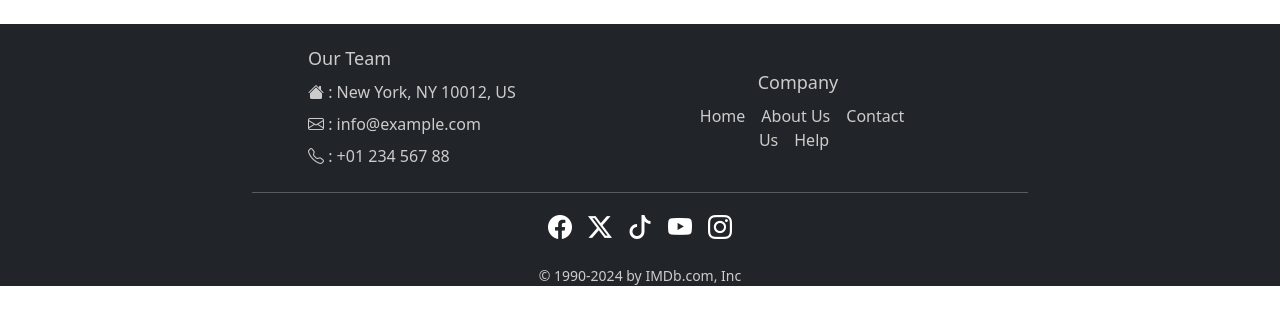
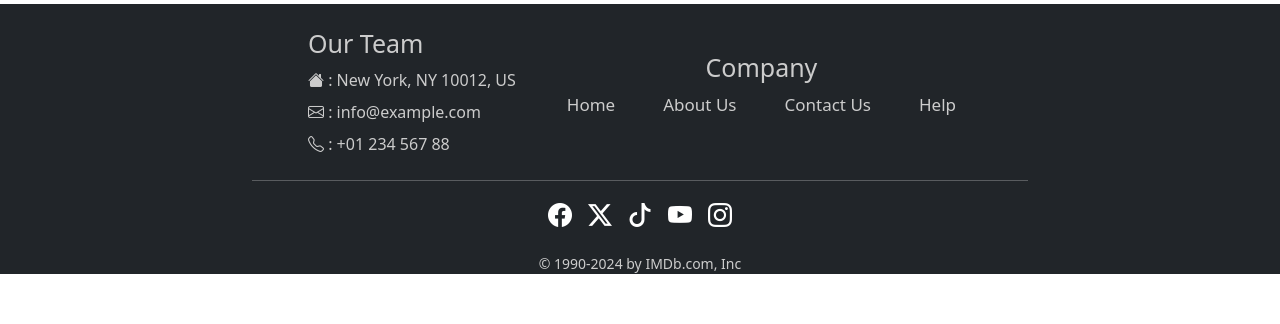
Before and after one commit to tupthe160952/IMDb, a React (Vite) app in the folder IMDB/frontend/: page /footer in a window 1280 px wide. Shown: the top 324 px of the page. Built offline with nearby package versions, Linux system fonts and the light colour scheme.

Commit message:
fix footer

```diff
--- a/IMDB/frontend/src/components/Footer.tsx
+++ b/IMDB/frontend/src/components/Footer.tsx
@@ -4,7 +4,7 @@ import "../styles/footer.css";
 import "bootstrap-icons/font/bootstrap-icons.css";
 const Footer: React.FC = () => {
     return (
-        <footer className="footer mt-4 bg-dark text-white py-10">
+        <footer className="footer bg-dark text-white py-10 mt-1">
             <div className="container mx-auto text-center md:text-left">
                 <div className=" items-center ">
 
@@ -19,18 +19,18 @@ const Footer: React.FC = () => {
                         </a>
                     </div>
 
-                    <div className="my-3 mt-5 mx-5 footer-section">
+                    <div className="my-3 mt-5 mx-2 footer-section">
                         <h3 style={{ color: '#ccc'}}>Company</h3>
-                        <a href="/" className="footer-link mx-2">
+                        <a href="/" className="footer-link mx-4">
                             Home
                         </a>
-                        <a href="#" className="footer-link mx-2">
+                        <a href="#" className="footer-link mx-4">
                             About Us
                         </a>
-                        <a href="/contact_us" className="footer-link mx-2">
+                        <a href="/contact_us" className="footer-link mx-4">
                             Contact Us
                         </a>
-                        <a href="#" className="footer-link mx-2">
+                        <a href="#" className="footer-link mx-4">
                             Help
                         </a>
                     </div>
--- a/IMDB/frontend/src/styles/footer.css
+++ b/IMDB/frontend/src/styles/footer.css
@@ -5,19 +5,14 @@
 
 .items-center {
     display: flex;
-    justify-content: space-between; /* Adjust alignment as needed */
-    padding: 0 40px; /* Ensure there's some padding or margin */
-}
-
-.footer-section {
-    flex: 1; /* Allows sections to grow and shrink equally */
-    margin: 0 10px; /* Adjust spacing between sections */
+    justify-content: space-between;
+    padding: 0 40px;
 }
 
 /* Additional styling for titles, if needed */
 .footer-section h3 {
     color: #ccc; /* Adjust color as needed */
-    font-size: 18px; /* Adjust font size */
+    font-size: 25px; /* Adjust font size */
     margin-bottom: 10px;
 }
 
@@ -27,7 +22,7 @@
 
 .footer-link {
     color: #ccc;
-    font-size: 16px; /* Increase font size for better readability */
+    font-size: 17px; /* Increase font size for better readability */
     text-decoration: none;
 }
 
```
